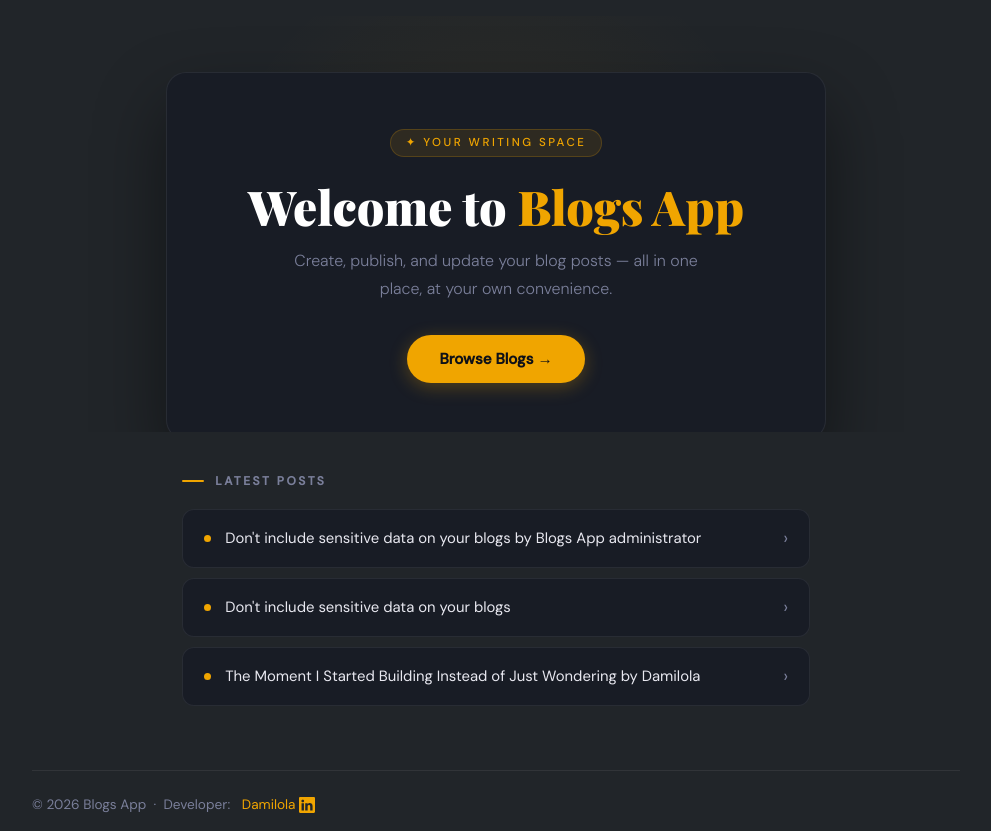
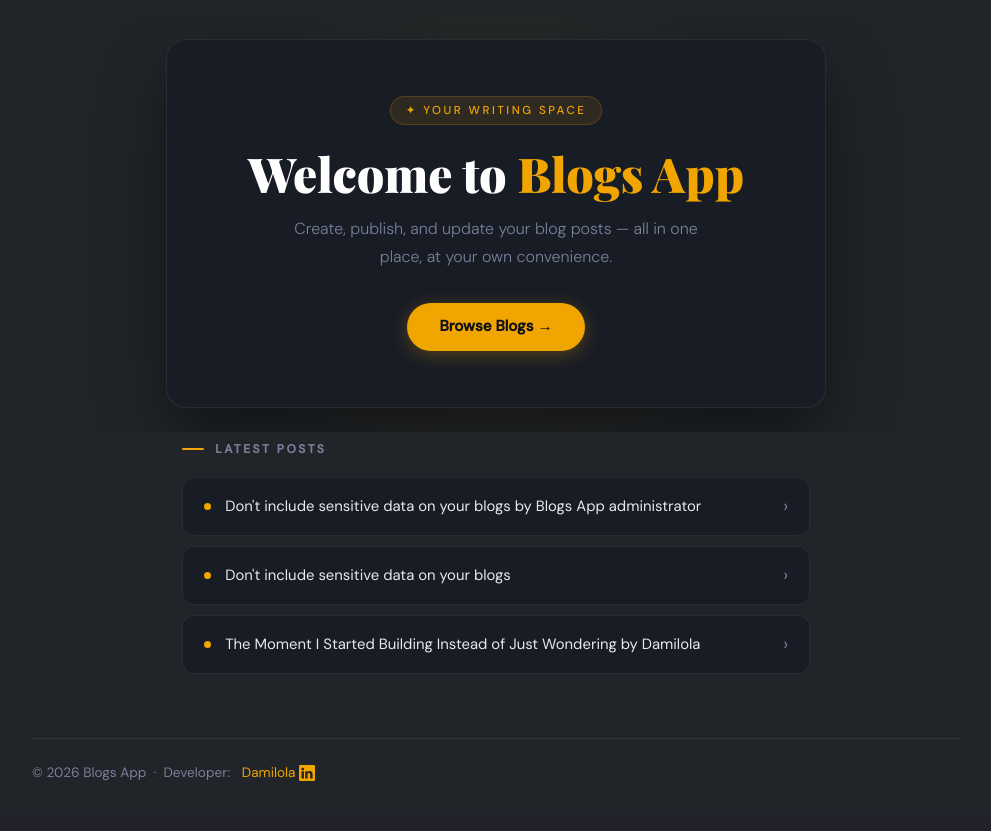
Before and after one commit to Dami-s-projects/blogs-app, a Django app: page / in a window 1280 px wide. Shown: the part 69-900 px from the top of the page, without its empty margins (144-1135 px from the left). After the commit the page ends 850 px from the top, so only its background shows below. Run offline with Django 5.2, Linux system fonts and the light colour scheme; data comes from the database, SQL or seed files in the repository.

Commit message:
Resize container to display more contents
Resized container (or hero that displays "Welcome to Blogs app") so
that a snippet of Latest post shows on homepage. The purpose is to
give user a nice impression to  scroll through (User Experience)

```diff
--- a/blogs/templates/blogs/base.html
+++ b/blogs/templates/blogs/base.html
@@ -154,7 +154,7 @@
        cover-container kept so existing pages don't break.
        Each child template fills the {# {% block content %} #} here.
   ============================================================ -->
-  <div class="cover-container d-flex w-100 h-100 p-3 mx-auto flex-column">
+  <div class="cover-container d-flex w-100 p-3 mx-auto flex-column">
     {% block content %}{% endblock content %}
 
     <!-- ============================================================
--- a/blogs/templates/blogs/index.html
+++ b/blogs/templates/blogs/index.html
@@ -21,7 +21,7 @@
     display: grid;
     place-items: center;   /* centres the card both ways */
     min-height: 52vh;
-    padding: 3.5rem 1rem;
+    padding: 0.8rem 1rem;
     position: relative;
     overflow: hidden;
     width: 100%;
@@ -106,7 +106,7 @@
     width: 100%;
     max-width: 660px;
     margin: 0 auto;
-    padding: 2.5rem 1rem 4rem;
+    padding: 0.5rem 1rem 4rem;
   }
 
   /* Section label: "LATEST POSTS" with a gold bar prefix */
```
